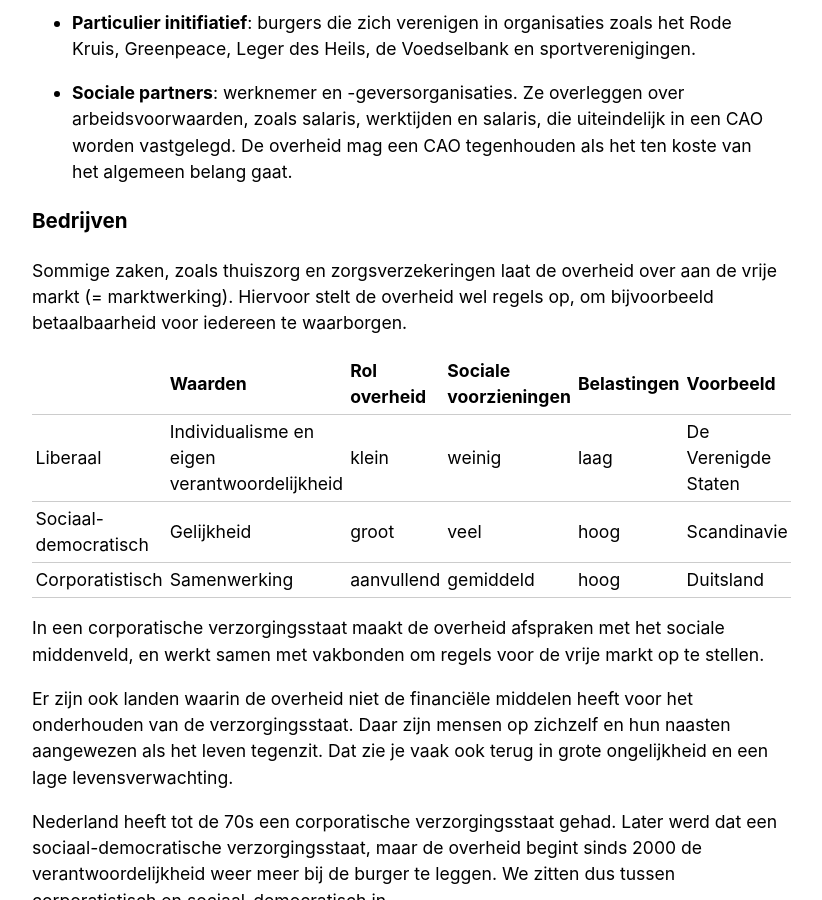
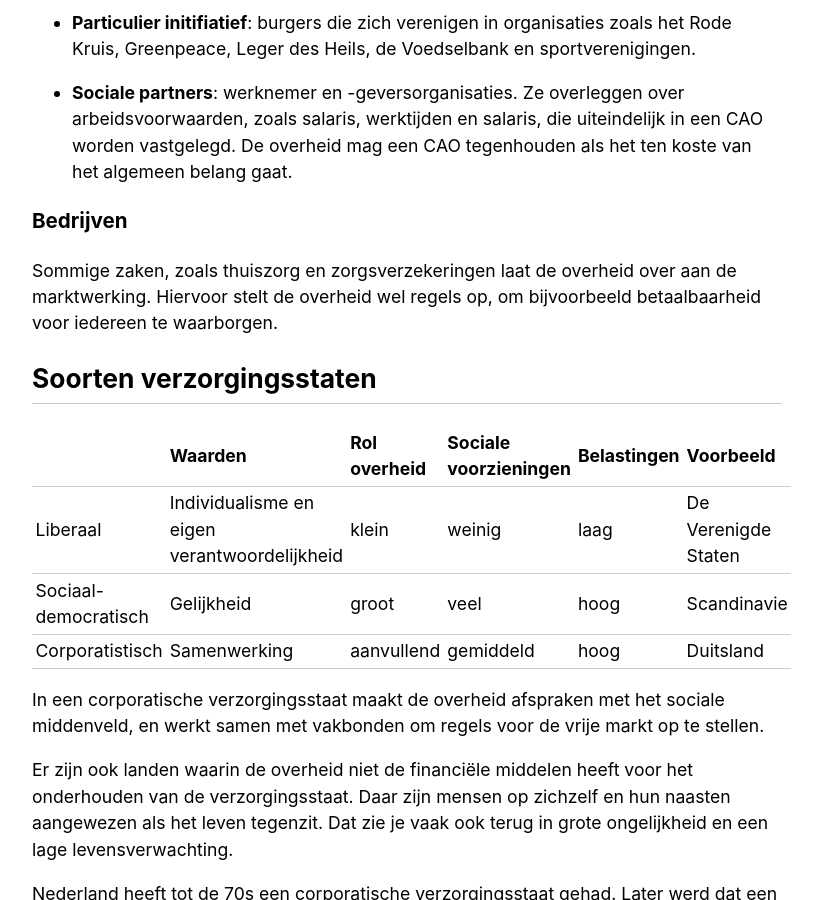
Before and after one commit to RobinBoers/school.geheimesite.nl, a Jekyll site: the page built from 5VWO/TW4/Maatschappijleer.md, in a window 1280 px wide and 900 px high, scrolled down 1111 px. Shown: the whole window, without its empty margins (233-1055 px from the left). Built offline with Jekyll 4.4.1, drawn with Linux system fonts in a browser that asks for light colours; our own code applies the rules of GitHub Pages for plain Markdown files.

Commit message:
Add missing heading

```diff
--- a/5VWO/TW4/Maatschappijleer.md
+++ b/5VWO/TW4/Maatschappijleer.md
@@ -37,7 +37,9 @@ Bestaat uit organisaties die tussen de overheid en burger staan en verschillende
 
 ### Bedrijven
 
-Sommige zaken, zoals thuiszorg en zorgsverzekeringen laat de overheid over aan de vrije markt (= marktwerking).  Hiervoor stelt de overheid wel regels op, om bijvoorbeeld betaalbaarheid voor iedereen te waarborgen.
+Sommige zaken, zoals thuiszorg en zorgsverzekeringen laat de overheid over aan de marktwerking. Hiervoor stelt de overheid wel regels op, om bijvoorbeeld betaalbaarheid voor iedereen te waarborgen.
+
+## Soorten verzorgingsstaten
 
 |                      | Waarden                                      | Rol overheid | Sociale voorzieningen | Belastingen | Voorbeeld           |
 |----------------------|----------------------------------------------|--------------|-----------------------|-------------|---------------------|
```
